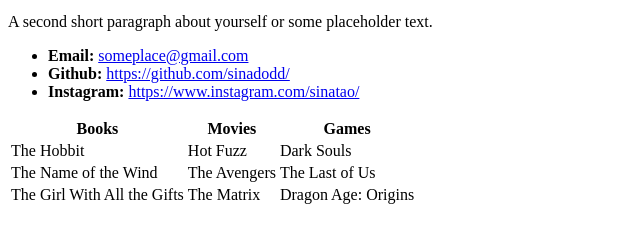
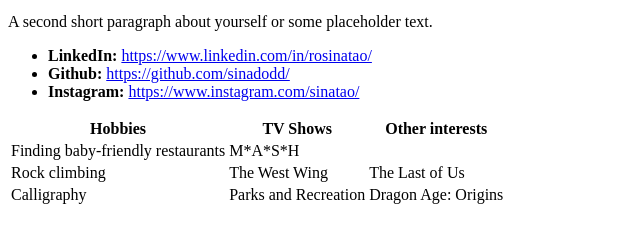
Before and after one commit to sinadodd/sinadodd.github.io, a plain HTML site: page index.html in a window 1280 px wide. Shown: the part 346-588 px from the top of the page, without its empty margins (0-640 px from the left). Drawn offline with Linux system fonts and the light colour scheme.

Commit message:
more personalization

```diff
--- a/index.html
+++ b/index.html
@@ -2,7 +2,7 @@
 <html lang="en-us">
 <head>
  <meta charset="UTF-8">
- <title>Activity 1: Basic HTML Bio</title>
+ <title>Bio</title>
 </head>
 
 <body>
@@ -16,30 +16,30 @@
  <p>A second short paragraph about yourself or some placeholder text.</p>
 
  <ul>
-   <li><strong>Email:</strong> <a href="#">someplace@gmail.com</a></li>
+   <li><strong>LinkedIn:</strong> <a href="#">https://www.linkedin.com/in/rosinatao/</a></li>
    <li><strong>Github:</strong> <a href="#">https://github.com/sinadodd/</a></li>
    <li><strong>Instagram:</strong> <a href="#">https://www.instagram.com/sinatao/</a></li>
  </ul>
 
  <table>
    <tr>
-     <th>Books</th>
-     <th>Movies</th>
-     <th>Games</th>
+     <th>Hobbies</th>
+     <th>TV Shows</th>
+     <th>Other interests</th>
    </tr>
    <tr>
-     <td>The Hobbit</td>
-     <td>Hot Fuzz</td>
-     <td>Dark Souls</td>
+     <td>Finding baby-friendly restaurants</td>
+     <td>M*A*S*H</td>
+     <td></td>
    </tr>
    <tr>
-     <td>The Name of the Wind</td>
-     <td>The Avengers</td>
+     <td>Rock climbing</td>
+     <td>The West Wing</td>
      <td>The Last of Us</td>
    </tr>
    <tr>
-     <td>The Girl With All the Gifts</td>
-     <td>The Matrix</td>
+     <td>Calligraphy</td>
+     <td>Parks and Recreation</td>
      <td>Dragon Age: Origins</td>
    </tr>
  </table>
```
